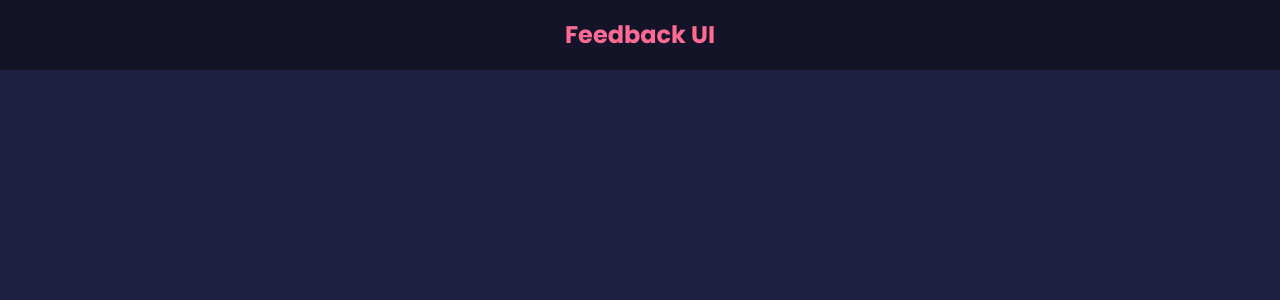
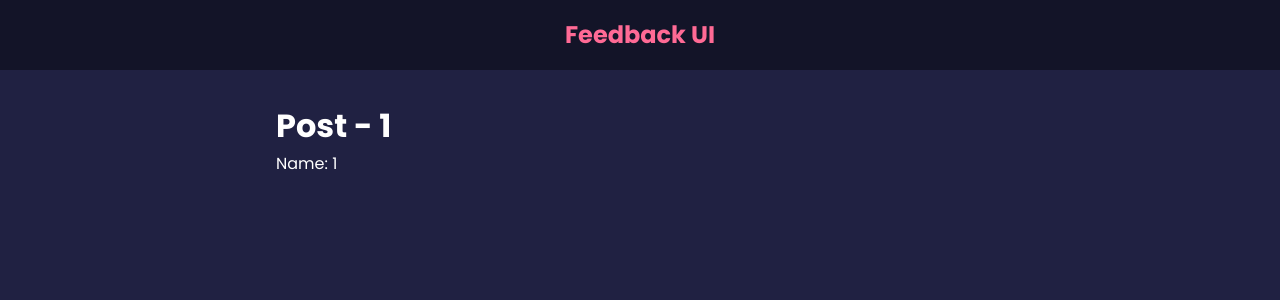
Before and after one commit to hmhuy97/feedback-app, a React (Create React App) app: page /post/1/1 in a window 1280 px wide. Before the commit this address had no page. Shown: the top 300 px of the page. Built offline with nearby package versions, Linux system fonts and the light colour scheme.

Commit message:
done clip 4 f5

```diff
--- a/src/App.js
+++ b/src/App.js
@@ -9,6 +9,8 @@ import FeedbackStats from "./components/FeedbackStats";
 import FeedbackForm from "./components/FeedbackForm";
 import AboutPage from "./pages/AboutPage";
 import AboutIconLink from "./components/AboutIconLink";
+import Card from "./components/shared/Card";
+import Post from "./components/Post";
 function App() {
   const [feedback, setFeedback] = useState(FeedbackData);
   const addFeedback = (newFeedback) => {
@@ -42,6 +44,7 @@ function App() {
             }
           />
           <Route path="/about" element={<AboutPage />} />
+          <Route path="/post/:id/:name" element={<Post />} />
         </Routes>
       </div>
     </Router>
--- /dev/null
+++ b/src/components/Post.jsx
@@ -0,0 +1,13 @@
+import { useParams } from "react-router-dom";
+
+function Post() {
+  const params = useParams();
+  return (
+    <div>
+      <h1>Post - {params.id} </h1>
+      <p>Name: {params.name}</p>
+    </div>
+  );
+}
+
+export default Post;
--- a/src/index.css
+++ b/src/index.css
@@ -5,6 +5,7 @@
   margin: 0;
   padding: 0;
 }
+
 
 body {
   font-family: 'Poppins', sans-serif;
```
